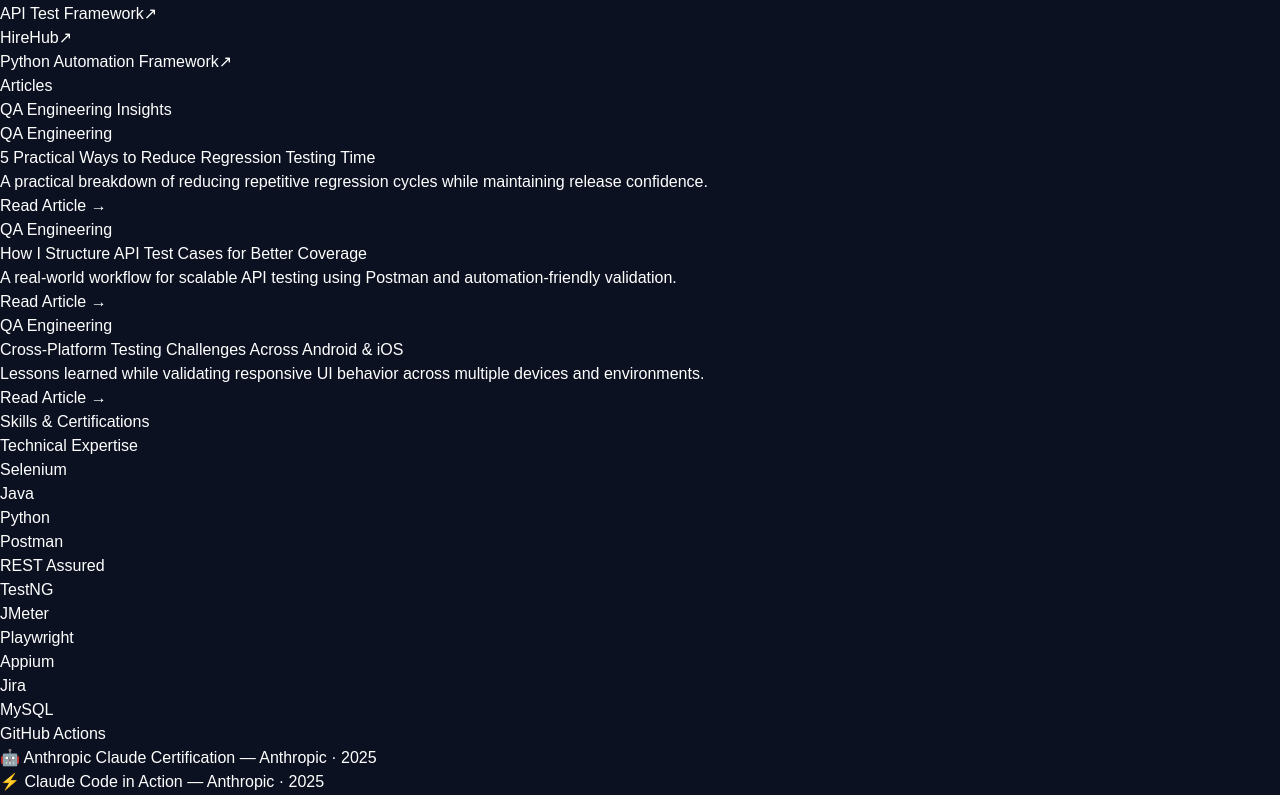
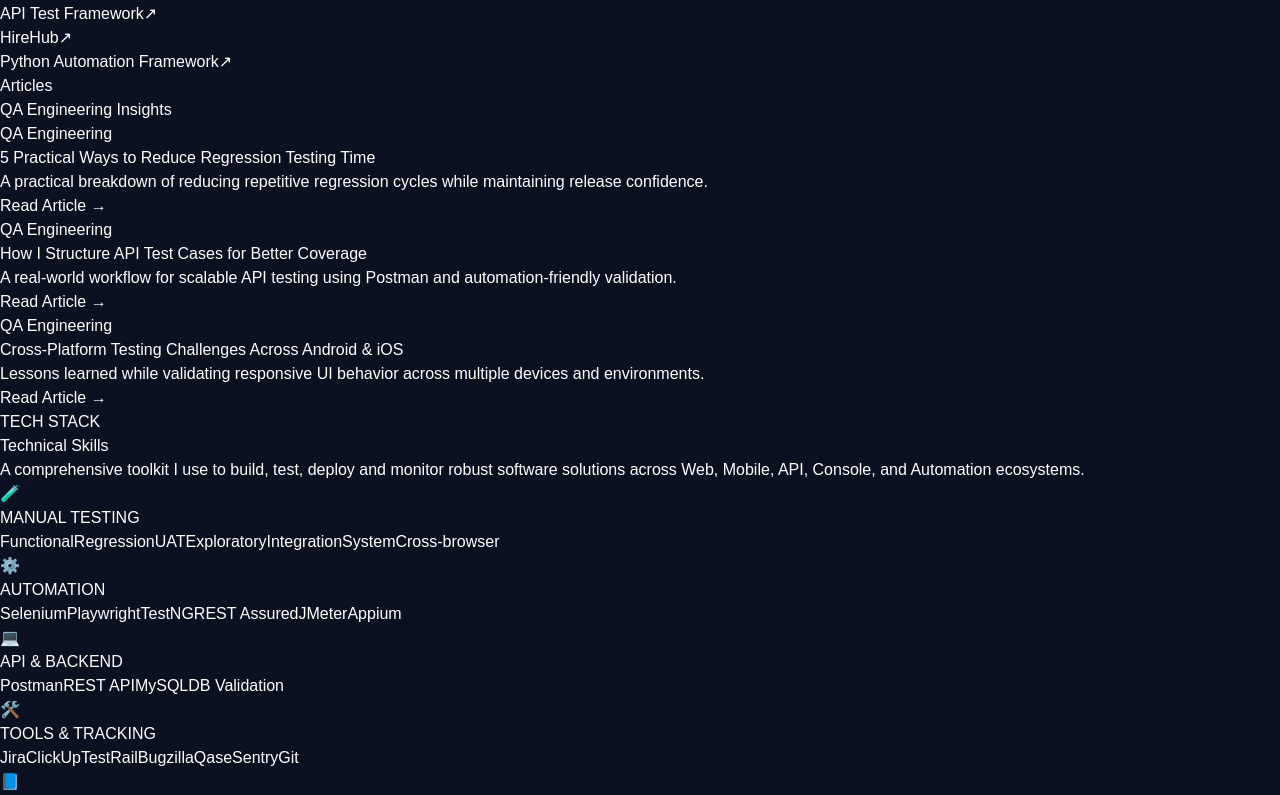
Before and after one commit to MohdTayyabSaifi20/Portfolio, a React app: page / in a window 1280 px wide. Shown: the part 2002-2797 px from the top of the page. Built offline with nearby package versions, Linux system fonts and the light colour scheme; the HTML template or start-up script is replaced by a standard one.

Commit message:
Update App.jsx

```diff
--- a/src/App.jsx
+++ b/src/App.jsx
@@ -30,20 +30,86 @@
     },
   ];
 
-  const skills = [
-    'Selenium',
-    'Java',
-    'Python',
-    'Postman',
-    'REST Assured',
-    'TestNG',
-    'JMeter',
-    'Playwright',
-    'Appium',
-    'Jira',
-    'MySQL',
-    'GitHub Actions',
-  ];
+const skillsData = [
+  {
+    title: "MANUAL TESTING",
+    icon: "🧪",
+    skills: [
+      "Functional",
+      "Regression",
+      "UAT",
+      "Exploratory",
+      "Integration",
+      "System",
+      "Cross-browser",
+    ],
+  },
+
+  {
+    title: "AUTOMATION",
+    icon: "⚙️",
+    skills: [
+      "Selenium",
+      "Playwright",
+      "TestNG",
+      "REST Assured",
+      "JMeter",
+      "Appium",
+    ],
+  },
+
+  {
+    title: "API & BACKEND",
+    icon: "💻",
+    skills: [
+      "Postman",
+      "REST API",
+      "MySQL",
+      "DB Validation",
+    ],
+  },
+
+  {
+    title: "TOOLS & TRACKING",
+    icon: "🛠️",
+    skills: [
+      "Jira",
+      "ClickUp",
+      "TestRail",
+      "Bugzilla",
+      "Qase",
+      "Sentry",
+      "Git",
+    ],
+  },
+
+  {
+    title: "LANGUAGES",
+    icon: "📘",
+    skills: [
+      "Java",
+      "Python",
+      "JavaScript",
+    ],
+  },
+
+  {
+  title: "CLOUD & QA PRACTICES",
+  icon: "☁️",
+  skills: [
+    "CI/CD",
+    "Jenkins",
+    "GitHub Actions",
+    "AWS",
+    "STLC",
+    "SDLC",
+    "BDD",
+    "POM",
+    "Bug Lifecycle",
+    "Agile",
+  ],
+},
+];
 
   const articles = [
     {
@@ -148,13 +214,13 @@
               </div>
 
               <div className="text-center min-w-[90px]">
-                <h3 className="text-3xl font-bold text-yellow-400">50+</h3>
-                <p className="text-xs text-gray-400 mt-1">Critical Defects Resolved</p>
+                <h3 className="text-3xl font-bold text-yellow-400">10+</h3>
+                <p className="text-xs text-gray-400 mt-1">Projects Worked On</p>
               </div>
 
               <div className="text-center min-w-[90px]">
                 <h3 className="text-3xl font-bold text-yellow-400">5+</h3>
-                <p className="text-xs text-gray-400 mt-1">Platforms Validated</p>
+                <p className="text-xs text-gray-400 mt-1">Platforms Tested</p>
               </div>
             </div>
           </div>
@@ -427,32 +493,73 @@
         </div>
       </section>
 
-      {/* Skills */}
-      <section className="bg-[#111827] py-28 px-6 border-y border-white/5">
+                 {/* Skills */}
+      <section
+        id="skills"
+        className="bg-[#111827] py-28 px-6 border-y border-white/5"
+      >
         <div className="max-w-7xl mx-auto">
+
           <p className="uppercase tracking-[0.4em] text-yellow-400 text-sm mb-5">
-            Skills & Certifications
+            TECH STACK
           </p>
 
-          <h2 className="text-4xl md:text-5xl font-bold mb-16">
-            Technical Expertise
+          <h2 className="text-4xl md:text-6xl font-black mb-6">
+            Technical Skills
           </h2>
 
-          <div className="grid lg:grid-cols-2 gap-12">
-            <div>
-              <div className="grid grid-cols-2 gap-5">
-                {skills.map((skill) => (
-                  <div
-                    key={skill}
-                    className="bg-[#0b1120] border border-white/10 rounded-2xl px-5 py-4 hover:border-yellow-400/30 transition"
-                  >
-                    {skill}
-                  </div>
-                ))}
+          <p className="text-gray-400 text-lg leading-8 max-w-3xl mb-20">
+            A comprehensive toolkit I use to build, test, deploy and monitor
+            robust software solutions across Web, Mobile, API, Console,
+            and Automation ecosystems.
+          </p>
+
+          <div className="grid md:grid-cols-2 xl:grid-cols-3 gap-8">
+
+            {skillsData.map((category, index) => (
+              <div
+                key={index}
+                className="group bg-[#0b1120] border border-white/10 rounded-[32px] p-8 hover:border-yellow-400/30 hover:-translate-y-2 transition duration-300"
+              >
+
+                <div className="w-16 h-16 rounded-2xl bg-yellow-400/10 border border-yellow-400/20 flex items-center justify-center text-3xl mb-8 group-hover:scale-110 transition duration-300">
+                  {category.icon}
+                </div>
+
+                <h3 className="text-2xl font-bold text-yellow-400 mb-8">
+                  {category.title}
+                </h3>
+
+                <div className="flex flex-wrap gap-3">
+
+                  {category.skills.map((skill, idx) => (
+                    <span
+                      key={idx}
+                      className="px-4 py-2 rounded-xl bg-white/5 border border-white/10 text-sm text-gray-300 hover:bg-yellow-400 hover:text-black transition duration-300"
+                    >
+                      {skill}
+                    </span>
+                  ))}
+
+                </div>
+
               </div>
-            </div>
+            ))}
 
-            <div className="space-y-6">
+          </div>
+
+          <div className="mt-28">
+
+            <p className="uppercase tracking-[0.4em] text-yellow-400 text-sm mb-5">
+              Certifications
+            </p>
+
+            <h2 className="text-4xl md:text-5xl font-bold mb-16">
+              Learning & Credentials
+            </h2>
+
+            <div className="grid lg:grid-cols-2 gap-6">
+
               {[
                 '🤖 Anthropic Claude Certification — Anthropic · 2025',
                 '⚡ Claude Code in Action — Anthropic · 2025',
@@ -466,18 +573,26 @@
               ].map((cert) => (
                 <div
                   key={cert}
-                  className="bg-[#0b1120] border border-white/10 rounded-[28px] p-6 hover:border-yellow-400/30 transition"
+                  className="bg-[#0b1120] border border-white/10 rounded-[28px] p-6 hover:border-yellow-400/30 hover:-translate-y-1 transition duration-300"
                 >
-                  <h3 className="text-xl font-semibold leading-8">{cert}</h3>
+                  <h3 className="text-lg md:text-xl font-semibold leading-8">
+                    {cert}
+                  </h3>
                 </div>
               ))}
+
             </div>
+
           </div>
+
         </div>
       </section>
 
       {/* Contact */}
-      <section id="contact" className="max-w-5xl mx-auto px-6 py-28 text-center">
+      <section
+        id="contact"
+        className="max-w-5xl mx-auto px-6 py-28 text-center"
+      >
         <p className="uppercase tracking-[0.4em] text-yellow-400 text-sm mb-5">
           Contact
         </p>
@@ -488,10 +603,12 @@
 
         <p className="text-gray-400 text-lg leading-8 max-w-3xl mx-auto mb-12">
           Looking for a QA Engineer passionate about automation, software
-          quality, scalable testing, and reliable user experiences? Let’s connect.
+          quality, scalable testing, and reliable user experiences?
+          Let’s connect.
         </p>
 
         <div className="flex flex-wrap justify-center gap-5 mb-14">
+
           <button
             onClick={() => {
               window.location.href = 'mailto:mohdtayyabh39@gmail.com';
@@ -504,7 +621,11 @@
 
           <button
             onClick={() => {
-              window.open('https://github.com/MohdTayyabSaifi20', '_blank', 'noopener,noreferrer');
+              window.open(
+                'https://github.com/MohdTayyabSaifi20',
+                '_blank',
+                'noopener,noreferrer'
+              );
             }}
             type="button"
             className="border border-white/10 hover:border-yellow-400 hover:text-yellow-400 px-8 py-4 rounded-2xl font-semibold transition"
@@ -514,20 +635,27 @@
 
           <button
             onClick={() => {
-              window.open('https://www.linkedin.com/in/mohd-t-159404255/', '_blank', 'noopener,noreferrer');
+              window.open(
+                'https://www.linkedin.com/in/mohd-t-159404255/',
+                '_blank',
+                'noopener,noreferrer'
+              );
             }}
             type="button"
             className="border border-white/10 hover:border-yellow-400 hover:text-yellow-400 px-8 py-4 rounded-2xl font-semibold transition"
           >
             LinkedIn
           </button>
+
         </div>
 
         <div className="text-gray-500 text-sm space-y-2">
-          <p>mohdtayyab.dev</p>
-          <p>Premium QA Engineer Portfolio • Netlify Ready</p>
+          <p>mohdtayyabh39@gmail.com</p>
+          <p>QA Engineer/SDET</p>
         </div>
+
       </section>
+
     </div>
   );
 }
```
